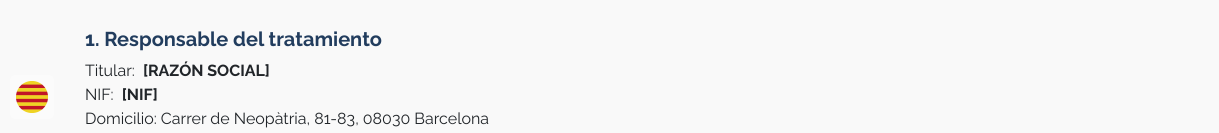
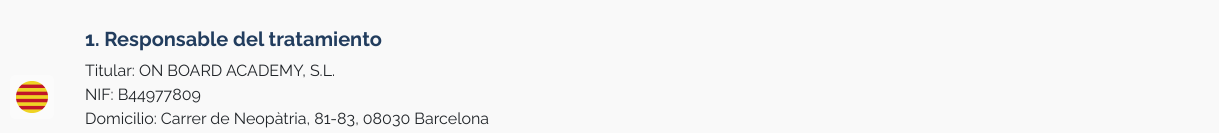
Before and after one commit to onboardbcn/onboardbcn.github.io, a plain HTML site: page politica-privacidad.html in a window 1280 px wide. Shown: the part 667-800 px from the top of the page, 0-1219 px from the left. Drawn offline with Linux system fonts and the light colour scheme.

Commit message:
Update politica-privacidad.html

```diff
--- a/politica-privacidad.html
+++ b/politica-privacidad.html
@@ -114,7 +114,7 @@
                 <div class="container">
                     <h1>Política de privacidad</h1>
                     <h3>1. Responsable del tratamiento</h3>
-                    <p>Titular: <span class="pendiente">[RAZÓN SOCIAL]</span><br>NIF: <span class="pendiente">[NIF]</span><br>Domicilio: Carrer de Neopàtria, 81-83, 08030 Barcelona<br>Teléfono: 688 46 47 44<br>Correo electrónico: onboardbcnacademy@gmail.com<br>Datos registrales: <span class="pendiente">[DATOS DEL REGISTRO MERCANTIL, SI PROCEDE]</span></p>
+                    <p>Titular: <span>ON BOARD ACADEMY, S.L.</span><br>NIF: <span>B44977809</span><br>Domicilio: Carrer de Neopàtria, 81-83, 08030 Barcelona<br>Teléfono: 688 46 47 44<br>Correo electrónico: onboardbcnacademy@gmail.com</p>
                     <h3>2. Qué datos tratamos y para qué</h3>
                     <p>Cuando nos escribes por los formularios de la web, por correo electrónico o por WhatsApp, tratamos tu nombre, teléfono, correo electrónico y el contenido del mensaje con la única finalidad de responder a tu consulta, informarte de los cursos o gestionar tu inscripción.</p>
                     <h3>3. Base legal</h3>
```
